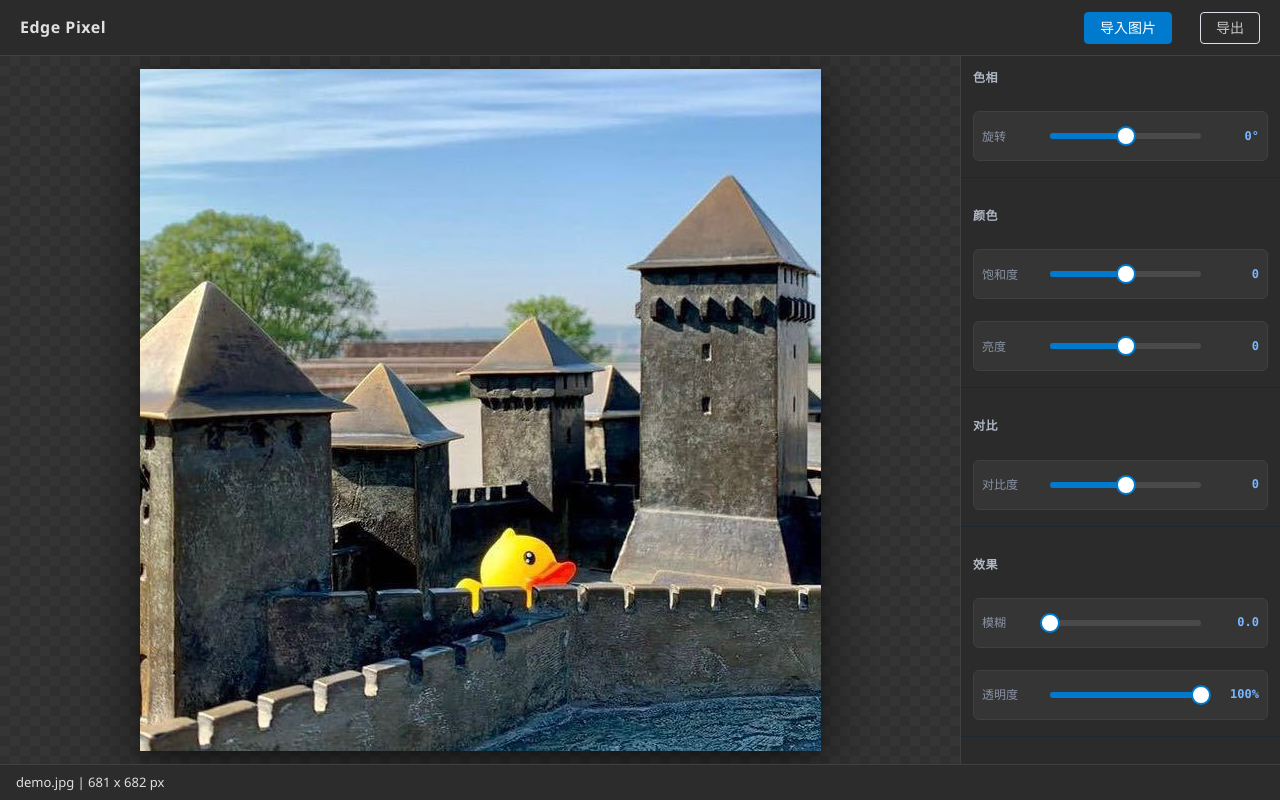
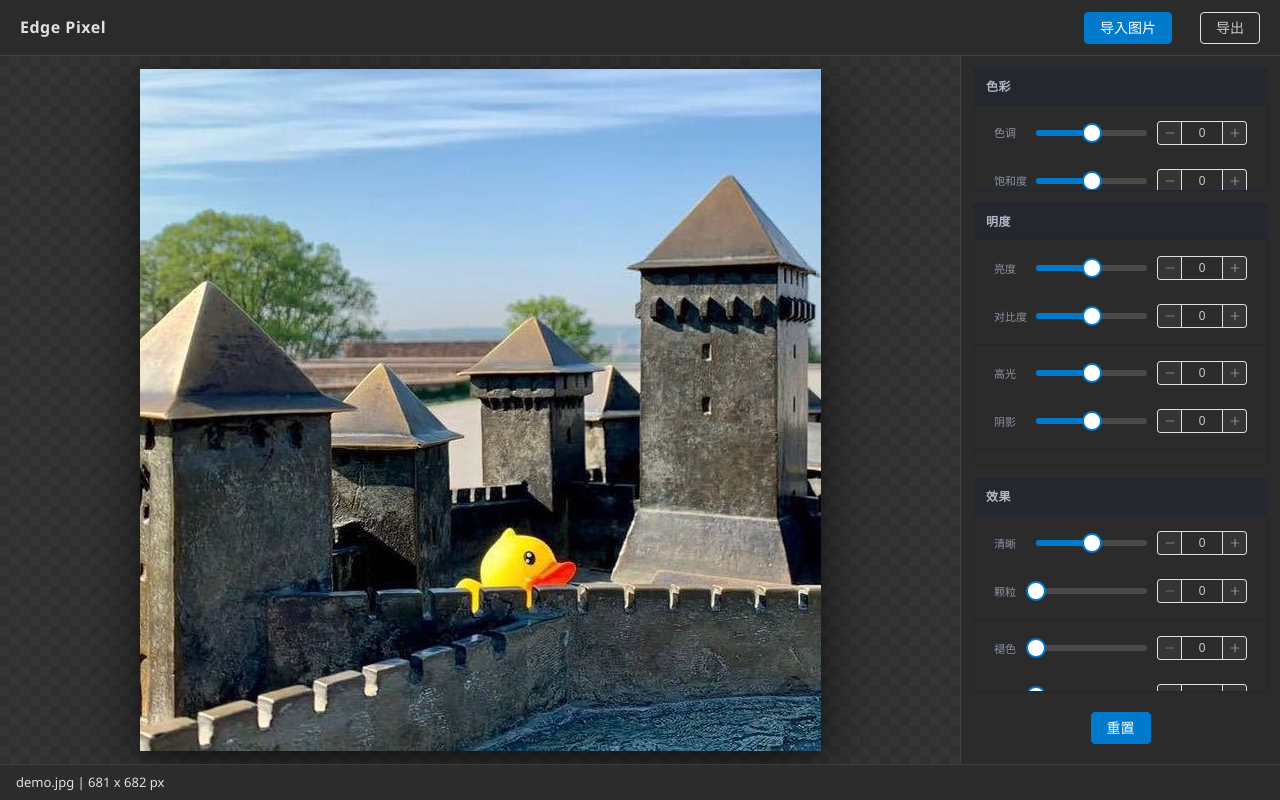
Before and after one commit to cg-zhou/edge-pixel, a Vue app: page / in a window 1280 px wide. Built offline with nearby package versions, Linux system fonts and the light colour scheme.

Commit message:
add more adjust parameters

```diff
--- a/src/components/AdjustPanel.vue
+++ b/src/components/AdjustPanel.vue
@@ -1,6 +1,7 @@
 <script setup lang="ts">
 import { computed } from 'vue'
 import { useCanvasStore } from '../stores/canvas'
+import ParamControl from './ParamControl.vue'
 
 const canvasStore = useCanvasStore()
 
@@ -9,88 +10,138 @@ const params = computed(() => canvasStore.filterParams)
 const handleReset = () => {
   canvasStore.resetFilters()
 }
+
+const updateValue = (key: keyof typeof params.value, value: number) => {
+  canvasStore.updateFilter(key, value)
+}
+
+const getRange = (key: keyof typeof params.value) => {
+  const ranges: Record<string, { min: number; max: number }> = {
+    hue: { min: -180, max: 180 },
+    saturation: { min: -100, max: 100 },
+    brightness: { min: -100, max: 100 },
+    contrast: { min: -100, max: 100 },
+    highlights: { min: -100, max: 100 },
+    shadows: { min: -100, max: 100 },
+    exposure: { min: -100, max: 100 },
+    clarity: { min: -100, max: 100 },
+    grain: { min: 0, max: 100 },
+    fade: { min: 0, max: 100 },
+    vignette: { min: 0, max: 100 },
+    opacity: { min: 0, max: 100 },
+  }
+  return ranges[key] || { min: 0, max: 100 }
+}
 </script>
 
 <template>
   <div class="adjust-panel">
-    <div class="panel-section">
-      <div class="section-title">色相</div>
-      <div class="param-item">
-        <label class="param-label">旋转</label>
-        <el-slider
-          v-model="params.hue"
+    <!-- 色彩分组 -->
+    <div class="panel-group">
+      <div class="group-header">色彩</div>
+      <div class="group-items">
+        <ParamControl
+          label="色调"
+          :model-value="params.hue"
           :min="-180"
           :max="180"
-          @input="(v: any) => canvasStore.updateFilter('hue', v)"
+          @update:model-value="(v) => updateValue('hue', v)"
         />
-        <span class="param-value">{{ params.hue }}°</span>
+        <ParamControl
+          label="饱和度"
+          :model-value="params.saturation"
+          :min="-100"
+          :max="100"
+          @update:model-value="(v) => updateValue('saturation', v)"
+        />
       </div>
     </div>
 
-    <div class="panel-section">
-      <div class="section-title">颜色</div>
-      <div class="param-item">
-        <label class="param-label">饱和度</label>
-        <el-slider
-          v-model="params.saturation"
+    <!-- 明度分组 -->
+    <div class="panel-group">
+      <div class="group-header">明度</div>
+      <div class="group-items">
+        <ParamControl
+          label="亮度"
+          :model-value="params.brightness"
           :min="-100"
           :max="100"
-          @input="(v: any) => canvasStore.updateFilter('saturation', v)"
+          @update:model-value="(v) => updateValue('brightness', v)"
         />
-        <span class="param-value">{{ params.saturation }}</span>
-      </div>
-      <div class="param-item">
-        <label class="param-label">亮度</label>
-        <el-slider
-          v-model="params.brightness"
+        <ParamControl
+          label="对比度"
+          :model-value="params.contrast"
           :min="-100"
           :max="100"
-          @input="(v: any) => canvasStore.updateFilter('brightness', v)"
+          @update:model-value="(v) => updateValue('contrast', v)"
         />
-        <span class="param-value">{{ params.brightness }}</span>
+      </div>
+      <div class="group-items">
+        <ParamControl
+          label="高光"
+          :model-value="params.highlights"
+          :min="-100"
+          :max="100"
+          @update:model-value="(v) => updateValue('highlights', v)"
+        />
+        <ParamControl
+          label="阴影"
+          :model-value="params.shadows"
+          :min="-100"
+          :max="100"
+          @update:model-value="(v) => updateValue('shadows', v)"
+        />
+      </div>
+      <div class="group-items">
+        <ParamControl
+          label="光感"
+          :model-value="params.exposure"
+          :min="-100"
+          :max="100"
+          @update:model-value="(v) => updateValue('exposure', v)"
+        />
       </div>
     </div>
 
-    <div class="panel-section">
-      <div class="section-title">对比</div>
-      <div class="param-item">
-        <label class="param-label">对比度</label>
-        <el-slider
-          v-model="params.contrast"
+    <!-- 效果分组 -->
+    <div class="panel-group">
+      <div class="group-header">效果</div>
+      <div class="group-items">
+        <ParamControl
+          label="清晰"
+          :model-value="params.clarity"
           :min="-100"
           :max="100"
-          @input="(v: any) => canvasStore.updateFilter('contrast', v)"
+          @update:model-value="(v) => updateValue('clarity', v)"
         />
-        <span class="param-value">{{ params.contrast }}</span>
+        <ParamControl
+          label="颗粒"
+          :model-value="params.grain"
+          :min="0"
+          :max="100"
+          @update:model-value="(v) => updateValue('grain', v)"
+        />
+      </div>
+      <div class="group-items">
+        <ParamControl
+          label="褪色"
+          :model-value="params.fade"
+          :min="0"
+          :max="100"
+          @update:model-value="(v) => updateValue('fade', v)"
+        />
+        <ParamControl
+          label="暗角"
+          :model-value="params.vignette"
+          :min="0"
+          :max="100"
+          @update:model-value="(v) => updateValue('vignette', v)"
+        />
       </div>
     </div>
 
-    <div class="panel-section">
-      <div class="section-title">效果</div>
-      <div class="param-item">
-        <label class="param-label">模糊</label>
-        <el-slider
-          v-model="params.blur"
-          :min="0"
-          :max="20"
-          :step="0.1"
-          @input="(v: any) => canvasStore.updateFilter('blur', v)"
-        />
-        <span class="param-value">{{ params.blur.toFixed(1) }}</span>
-      </div>
-      <div class="param-item">
-        <label class="param-label">透明度</label>
-        <el-slider
-          v-model="params.opacity"
-          :min="0"
-          :max="100"
-          @input="(v: any) => canvasStore.updateFilter('opacity', v)"
-        />
-        <span class="param-value">{{ params.opacity }}%</span>
-      </div>
-    </div>
-
-    <div class="panel-section">
+    <!-- 重置按钮 -->
+    <div class="panel-footer">
       <el-button type="primary" @click="handleReset">重置</el-button>
     </div>
   </div>
@@ -98,51 +149,59 @@ const handleReset = () => {
 
 <style scoped>
 .adjust-panel {
-  padding: 0;
+  padding: 12px;
   height: 100%;
   overflow-y: auto;
+  display: flex;
+  flex-direction: column;
+  gap: 12px;
 }
 
-.panel-section {
-  padding: 16px 12px;
-  border-bottom: 1px solid #1f2733;
+.panel-group {
+  border: 1px solid #1f2733;
+  border-radius: 4px;
+  overflow: hidden;
 }
 
-.panel-section:first-child {
-  padding-top: 12px;
-}
-
-.section-title {
+.group-header {
+  padding: 8px 12px;
+  background-color: rgba(31, 39, 51, 0.5);
   font-weight: 600;
   font-size: 12px;
   color: #b0b8c6;
   text-transform: uppercase;
   letter-spacing: 0.5px;
-  margin-bottom: 12px;
+  border-bottom: 1px solid #1f2733;
 }
 
-.param-item {
-  display: grid;
-  grid-template-columns: 60px 1fr 50px;
-  align-items: center;
+.group-items {
+  display: flex;
+  flex-direction: column;
   gap: 8px;
-  margin-bottom: 10px;
+  padding: 8px 12px;
+  border-bottom: 1px solid #1f2733;
+
+  &:last-child {
+    border-bottom: none;
+  }
 }
 
-.param-item:last-child {
-  margin-bottom: 0;
+.param-control {
+  flex: 1;
+  display: flex;
+  flex-direction: column;
+  gap: 6px;
+  min-width: 0;
 }
 
 .param-label {
-  font-size: 12px;
+  font-size: 11px;
   color: #8a93a5;
+  white-space: nowrap;
 }
 
-.param-value {
-  text-align: right;
-  font-size: 12px;
-  font-weight: 600;
-  color: #7ab7ff;
-  font-family: 'Monaco', monospace;
+.panel-footer {
+  padding: 8px;
+  text-align: center;
 }
 </style>
--- a/src/components/CanvasStage.vue
+++ b/src/components/CanvasStage.vue
@@ -4,6 +4,21 @@ import { useCanvasStore } from '../stores/canvas'
 
 const canvasStore = useCanvasStore()
 const canvasEl = ref<HTMLCanvasElement | null>(null)
+const grainData = ref<Uint8ClampedArray | null>(null) // 存储静态颗粒数据
+
+const generateGrainData = (width: number, height: number, intensity: number): Uint8ClampedArray => {
+  const data = new Uint8ClampedArray(width * height * 4)
+  const grainAmount = (intensity / 100) * 255
+
+  for (let i = 0; i < data.length; i += 4) {
+    const grain = (Math.random() - 0.5) * grainAmount
+    data[i] = grain
+    data[i + 1] = grain
+    data[i + 2] = grain
+    data[i + 3] = 255
+  }
+  return data
+}
 
 const applyFilters = () => {
   const canvas = canvasEl.value
@@ -12,7 +27,20 @@ const applyFilters = () => {
 
   if (!canvas || !ctx || !img) return
 
-  const { hue, saturation, brightness, contrast, blur, opacity } = canvasStore.filterParams
+  const {
+    hue,
+    saturation,
+    brightness,
+    contrast,
+    highlights,
+    shadows,
+    exposure,
+    clarity,
+    grain,
+    fade,
+    vignette,
+    opacity,
+  } = canvasStore.filterParams
 
   canvas.width = img.width
   canvas.height = img.height
@@ -20,16 +48,72 @@ const applyFilters = () => {
   // 构建 CSS filter
   const filters = [
     `hue-rotate(${hue}deg)`,
-    `saturate(${100 + saturation}%)`,
-    `brightness(${100 + brightness}%)`,
+    `saturate(${100 + saturation - fade * 0.5}%)`, // 褪色会降低饱和度
+    `brightness(${100 + brightness + exposure * 0.3}%)`,
     `contrast(${100 + contrast}%)`,
-    `blur(${blur}px)`,
+    `invert(${fade * 0.3}%)`, // 褪色效果
   ]
+
+  // 高光和阴影通过亮度调整模拟
+  if (highlights > 0) {
+    filters.push(`brightness(${100 + highlights * 0.2}%)`)
+  }
+  if (shadows > 0) {
+    filters.push(`brightness(${100 - shadows * 0.2}%)`)
+  }
 
   ctx.filter = filters.join(' ')
   ctx.globalAlpha = opacity / 100
   ctx.drawImage(img, 0, 0)
   ctx.globalAlpha = 1
+
+  // 应用暗角效果（通过 canvas 绘制）
+  if (vignette > 0) {
+    applyVignetteEffect(ctx, canvas.width, canvas.height, vignette)
+  }
+
+  // 应用颗粒效果（通过 canvas 绘制）
+  if (grain > 0) {
+    applyGrainEffect(ctx, canvas.width, canvas.height, grain)
+  }
+}
+
+// 暗角效果
+const applyVignetteEffect = (
+  ctx: CanvasRenderingContext2D,
+  width: number,
+  height: number,
+  intensity: number
+) => {
+  const gradient = ctx.createRadialGradient(width / 2, height / 2, 0, width / 2, height / 2, Math.max(width, height) / 2)
+  gradient.addColorStop(0, `rgba(0, 0, 0, 0)`)
+  gradient.addColorStop(1, `rgba(0, 0, 0, ${intensity * 0.01})`)
+  ctx.fillStyle = gradient
+  ctx.fillRect(0, 0, width, height)
+}
+
+// 颗粒效果（静态颗粒）
+const applyGrainEffect = (
+  ctx: CanvasRenderingContext2D,
+  width: number,
+  height: number,
+  intensity: number
+) => {
+  // 如果颗粒数据不存在或尺寸改变，重新生成
+  if (!grainData.value || grainData.value.length !== width * height * 4) {
+    grainData.value = generateGrainData(width, height, intensity)
+  }
+
+  const imageData = ctx.getImageData(0, 0, width, height)
+  const data = imageData.data
+
+  // 使用存储的静态颗粒数据，不重新生成
+  for (let i = 0; i < data.length; i += 4) {
+    data[i] = Math.max(0, Math.min(255, data[i] + grainData.value[i]))
+    data[i + 1] = Math.max(0, Math.min(255, data[i + 1] + grainData.value[i + 1]))
+    data[i + 2] = Math.max(0, Math.min(255, data[i + 2] + grainData.value[i + 2]))
+  }
+  ctx.putImageData(imageData, 0, 0)
 }
 
 const renderFrame = () => {
--- /dev/null
+++ b/src/components/ParamControl.vue
@@ -0,0 +1,90 @@
+<script setup lang="ts">
+
+interface Props {
+  label: string
+  modelValue: number
+  min: number
+  max: number
+  step?: number
+}
+
+const props = withDefaults(defineProps<Props>(), {
+  step: 1,
+})
+
+const emit = defineEmits<{
+  'update:modelValue': [value: number]
+}>()
+
+const handleUpdate = (value: number) => {
+  emit('update:modelValue', value)
+}
+
+</script>
+
+<template>
+  <div class="param-control">
+    <div class="param-item">
+    <label class="param-label">{{ label }}</label>
+    <el-slider
+      class="param-slider"
+      :model-value="modelValue"
+      :min="min"
+      :max="max"
+      :step="step"
+      show-input
+      size="small"
+      @input="handleUpdate"
+    />
+    </div>
+  </div>
+</template>
+
+<style scoped>
+.param-control {
+  flex: 1;
+  display: flex;
+  flex-direction: column;
+  gap: 6px;
+  min-width: 0;
+
+  :deep(.el-slider__input) {
+    width: 90px;
+  }
+
+  :deep(.el-slider__runway.show-input){
+    margin-right: 10px;
+  }
+}
+
+.param-item{
+  display: flex;
+  flex-direction: row;
+  align-items:center;
+  gap: 8px;
+  padding: 8px;
+}
+
+.param-label {
+  font-size: 11px;
+  color: #8a93a5;
+  white-space: nowrap;
+  width: 34px;
+}
+
+.param-slider {
+  flex: 1;
+  :deep(.el-slider__bar) {
+    background-color: #409eff;
+  }
+}
+
+.param-input {
+  width: 70px;
+  :deep(.el-input__inner) {
+    padding: 4px 8px;
+    font-size: 12px;
+  }
+}
+
+</style>
--- a/src/stores/canvas.ts
+++ b/src/stores/canvas.ts
@@ -1,11 +1,23 @@
 import { defineStore } from 'pinia'
 
 export interface FilterParams {
-  hue: number // 色相 -180 ~ 180
+  // 色彩分组
+  hue: number // 色调 -180 ~ 180
   saturation: number // 饱和度 -100 ~ 100
+
+  // 明度分组
   brightness: number // 亮度 -100 ~ 100
   contrast: number // 对比度 -100 ~ 100
-  blur: number // 模糊 0 ~ 20
+  highlights: number // 高光 -100 ~ 100
+  shadows: number // 阴影 -100 ~ 100
+  exposure: number // 光感 -100 ~ 100
+
+  // 效果分组
+  clarity: number // 清晰 -100 ~ 100
+  grain: number // 颗粒 0 ~ 100
+  fade: number // 褪色 0 ~ 100
+  vignette: number // 暗角 0 ~ 100
+
   opacity: number // 透明度 0 ~ 100
 }
 
@@ -28,7 +40,13 @@ export const useCanvasStore = defineStore('canvas', {
       saturation: 0,
       brightness: 0,
       contrast: 0,
-      blur: 0,
+      highlights: 0,
+      shadows: 0,
+      exposure: 0,
+      clarity: 0,
+      grain: 0,
+      fade: 0,
+      vignette: 0,
       opacity: 100,
     },
   }),
@@ -57,7 +75,13 @@ export const useCanvasStore = defineStore('canvas', {
         saturation: 0,
         brightness: 0,
         contrast: 0,
-        blur: 0,
+        highlights: 0,
+        shadows: 0,
+        exposure: 0,
+        clarity: 0,
+        grain: 0,
+        fade: 0,
+        vignette: 0,
         opacity: 100,
       }
     },
--- a/src/style.css
+++ b/src/style.css
@@ -119,37 +119,6 @@ a {
   margin-bottom: 4px;
 }
 
-.param-group {
-  display: flex;
-  flex-direction: column;
-  gap: 8px;
-}
-
-.param-item {
-  display: grid;
-  grid-template-columns: 80px 1fr 60px;
-  align-items: center;
-  gap: 8px;
-  background: #353535;
-  border: 1px solid #404040;
-  border-radius: 6px;
-  padding: 8px;
-}
-
-.param-label {
-  font-size: 12px;
-  color: #888888;
-  font-weight: 500;
-}
-
-.param-value {
-  text-align: right;
-  font-size: 12px;
-  font-weight: 600;
-  color: #007ACC;
-  font-family: 'Monaco', monospace;
-}
-
 /* Canvas 画布区域 */
 .canvas-container {
   background: repeating-conic-gradient(#353535 0% 25%, #303030 0% 50%);
```
